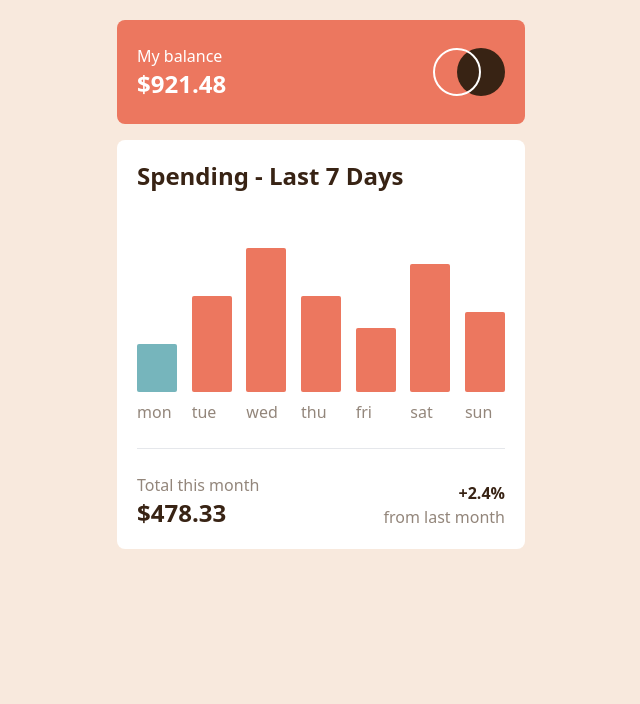
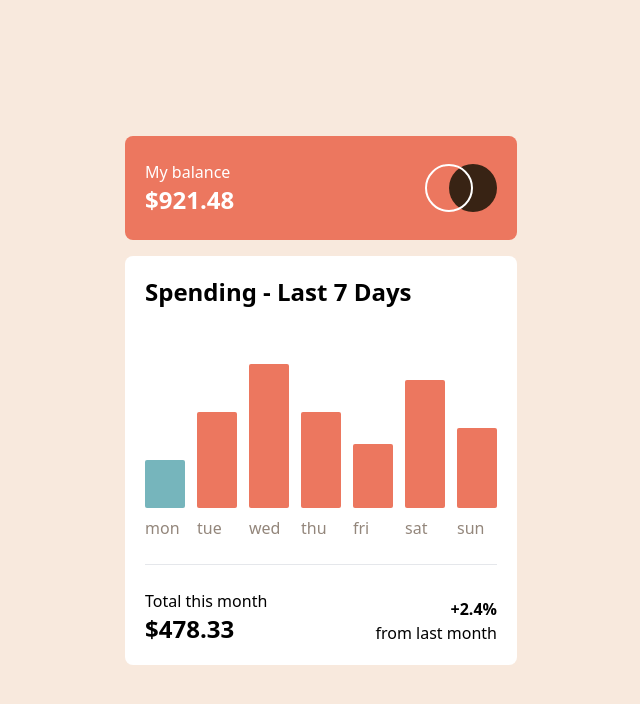
Before and after one commit to hamdi4-beep/expenses-chart-component-main, a React (Vite) app: page / in a window 1280 px wide. Shown: the top 704 px of the page, without its empty margins (319-959 px from the left). Built offline with nearby package versions, Linux system fonts and the light colour scheme.

Commit message:
refactored code

```diff
--- a/src/App.tsx
+++ b/src/App.tsx
@@ -2,7 +2,7 @@ import BartChartContainer from "./components/BarChartContainer"
 
 function App() {
   return (
-    <div className='bg-cream h-screen' role='main'>
+    <div className='bg-neutral-cream h-screen md:grid md:content-center' role='main'>
       <BartChartContainer />
     </div>
   )
--- a/src/components/BarChartContainer.tsx
+++ b/src/components/BarChartContainer.tsx
@@ -3,7 +3,7 @@ import BarChartItemsList from './BarChartItemsList'
 
 function BartChartContainer() {
     return (
-        <div className="max-w-md mx-auto p-5">
+        <div className="md:max-w-lg max-w-md mx-auto p-5">
             <BarChartHeader />
 
             <div className="bg-white p-5 mt-4 rounded-lg">
--- a/src/components/BarChartHeader.tsx
+++ b/src/components/BarChartHeader.tsx
@@ -2,7 +2,7 @@ import logoSrc from '../assets/logo.svg'
 
 function BarChartHeader() {
     return (
-        <div className="bg-soft-red p-5 py-6 rounded-lg flex justify-between">
+        <div className="bg-primary-soft-red p-5 py-6 rounded-lg flex justify-between">
             <div className="text-white">
                 <p>My balance</p>
                 <span className='font-bold text-2xl'>$921.48</span>
--- a/src/components/BarChartItem.tsx
+++ b/src/components/BarChartItem.tsx
@@ -7,7 +7,7 @@ const HoverElem = ({
     price: string
 }) => {
     return (
-        <div className="absolute bg-dark-brown rounded-sm text-center p-1 -mt-9 mb-1 -mx-1.5">
+        <div className="absolute bg-neutral-dark-brown rounded-sm text-center p-1 -mt-9 mb-1 -mx-2">
             <span className="text-white">{price}</span>
         </div>
     )
@@ -36,8 +36,8 @@ function BarChartItem({
                 <HoverElem price="$31.01" />
             ) : ''}
 
-            <div className={`md:w-10 w-8 ${height} ${isCurrentDay ? 'bg-cyan' : 'bg-soft-red'} rounded-sm`}></div>
-            <span className='block mt-2 text-medium-brown'>{day}</span>
+            <div className={`md:w-10 w-8 ${height} ${isCurrentDay ? 'bg-primary-cyan' : 'bg-primary-soft-red'} rounded-sm`}></div>
+            <span className='inline-block mt-2 text-neutral-medium-brown'>{day}</span>
         </div>
     )
 }
--- a/tailwind.config.js
+++ b/tailwind.config.js
@@ -7,12 +7,16 @@ export default {
   theme: {
     extend: {
       colors: {
-        'soft-red': 'hsl(10, 79%, 65%)',
-        'cyan': 'hsl(186, 34%, 60%)',
-        'dark-brown': 'hsl(25, 47%, 15%)',
-        'medium-brown': 'hsl(28, 10%, 53%)',
-        'cream': 'hsl(27, 66%, 92%)',
-        'very-pale-orange': 'hsl(33, 100%, 98%)'
+        primary: {
+          'soft-red': 'hsl(10, 79%, 65%)',
+          'cyan': 'hsl(186, 34%, 60%)'
+        },
+        neutral: {
+          'dark-brown': 'hsl(25, 47%, 15%)',
+          'medium-brown': 'hsl(28, 10%, 53%)',
+          'cream': 'hsl(27, 66%, 92%)',
+          'very-pale-orange': 'hsl(33, 100%, 98%)'
+        }
       }
     },
   },
```
